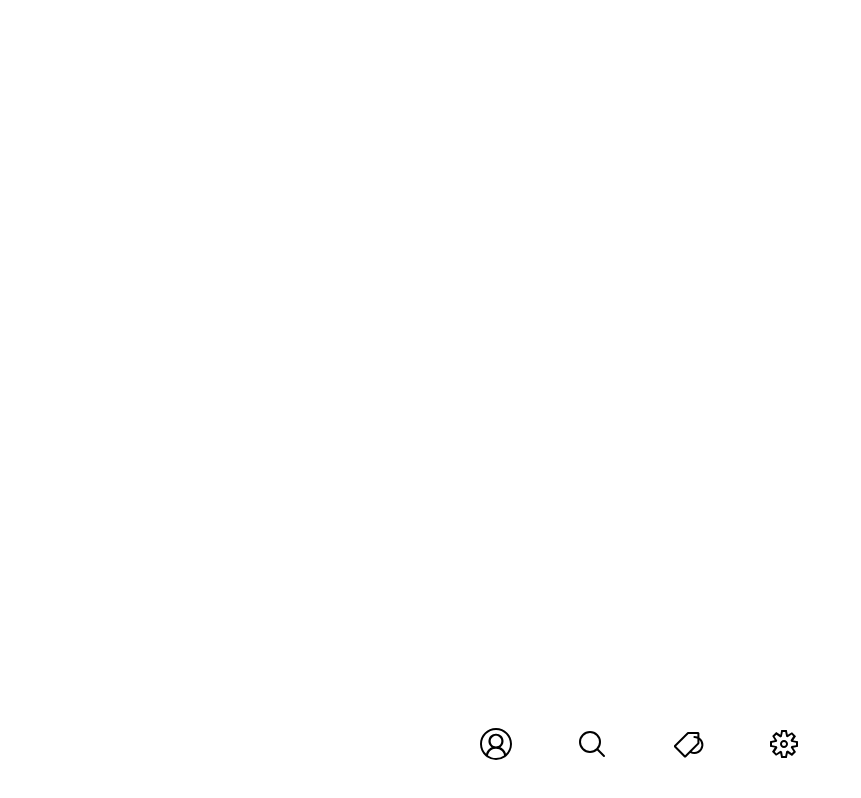
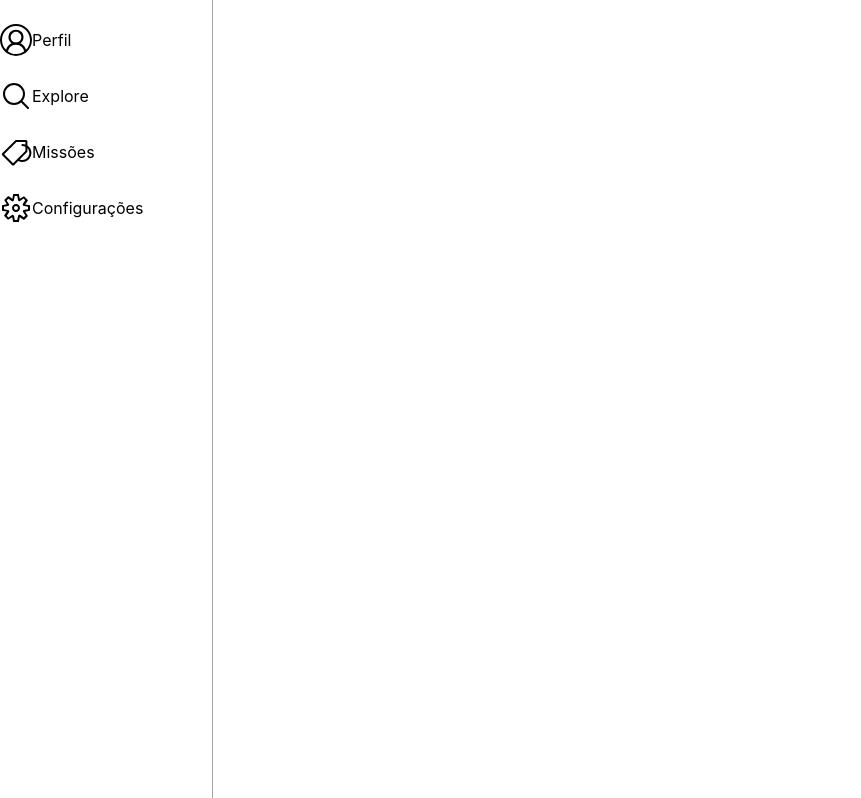
Before and after one commit to danielcorreia-dev/batteries-project, a Next.js app: page /sistema/usuario/perfil in a window 1280 px wide. Shown: the whole page, without its empty margins (0-861 px from the left). Built offline with nearby package versions, Linux system fonts and the light colour scheme.

Commit message:
add: sidebar and bootom nav

```diff
--- a/components/FormCadastro.tsx
+++ b/components/FormCadastro.tsx
@@ -69,7 +69,7 @@ const FormCadastro = () => {
             </ErrorMessage>
           </div>
           <div className='mb-4'>
-            <label htmlFor="password">Password:</label>
+            <label htmlFor="password">Senha:</label>
             <Field
               type="password"
               id="password"
@@ -81,7 +81,7 @@ const FormCadastro = () => {
             </ErrorMessage>
           </div>
           <div className='mb-4'>
-            <label htmlFor="confirmPassword">Confirm Password:</label>
+            <label htmlFor="confirmPassword">Confirme sua senha:</label>
             <Field
               type="password"
               id="confirmPassword"
@@ -97,7 +97,7 @@ const FormCadastro = () => {
             type="submit"
             className="border py-2 px-4 rounded bg-violet-500 text-white w-100 w-max"
           >
-            Register
+            Criar conta
           </button>
         </Form>
       )}
--- a/components/LoginForm.tsx
+++ b/components/LoginForm.tsx
@@ -48,7 +48,7 @@ const LoginForm = () => {
             </ErrorMessage>
           </div>
           <div className="mb-4">
-            <label htmlFor="password">Password:</label>
+            <label htmlFor="password">Senha:</label>
             <Field
               type="password"
               id="password"
--- a/components/layouts/UserLayout.tsx
+++ b/components/layouts/UserLayout.tsx
@@ -1,7 +1,21 @@
-import Sidebar from '../user/Sidebar';
+import SideUserNav from "../user/SideUserNav";
 
 const UserLayout = () => {
-  return <Sidebar />;
+  return (
+    <header>
+      <div>
+      {/* Sidebar */}
+      <div className="border-r border-1 border-neutral-400 w-1/6 h-screen">
+        <SideUserNav/>
+      </div>
+      {/* Main */}
+      <div></div>
+      {/* Missions */}
+      <div></div>
+
+      </div>
+    </header>
+  );
 };
 
 export default UserLayout;
--- a/components/user/UserNavbar.tsx
+++ b/components/user/BottomUserNavbar.tsx
@@ -5,7 +5,7 @@ import { Router, useRouter } from 'next/router';
 import { VscAccount, VscTag, VscGear } from 'react-icons/vsc';
 import { HiOutlineMagnifyingGlass } from 'react-icons/hi2';
 
-const UserNavbar = () => {
+const BottomUserNavbar = () => {
   const router = useRouter();
 
   const items = [
@@ -39,7 +39,7 @@ const UserNavbar = () => {
       href={item.url}
       key={'bottom-bar-' + item.url + item.text}
     >
-      <item.icon size={32}/>
+      <item.icon size={32} />
     </Link>
   ));
 
@@ -50,4 +50,4 @@ const UserNavbar = () => {
   );
 };
 
-export default UserNavbar;
+export default BottomUserNavbar;
--- /dev/null
+++ b/components/user/PerfilMainFrame.tsx
@@ -0,0 +1,5 @@
+const PerfilMainFrame = () => {
+  return <div></div>;
+};
+
+export default PerfilMainFrame;
--- a/components/user/Profile.tsx
+++ /dev/null
@@ -1,5 +0,0 @@
-const Profile = () => {
-  return <div></div>;
-};
-
-export default Profile;
--- /dev/null
+++ b/components/user/SideUserNav.tsx
@@ -0,0 +1,51 @@
+import classNames from 'classnames';
+import Link from 'next/link';
+import { Router, useRouter } from 'next/router';
+import { VscAccount, VscTag, VscGear } from 'react-icons/vsc';
+import { HiOutlineMagnifyingGlass } from 'react-icons/hi2';
+
+const SideUserNav = () => {
+  const router = useRouter();
+  const items = [
+    {
+      url: '/',
+      text: 'Perfil',
+      icon: VscAccount,
+    },
+    {
+      url: 'sistema/explore',
+      text: 'Explore',
+      icon: HiOutlineMagnifyingGlass,
+    },
+    {
+      url: 'sistema/missoes',
+      text: 'Missões',
+      icon: VscTag,
+    },
+    {
+      url: '/sistema/configuracoes',
+      text: 'Configurações',
+      icon: VscGear,
+    },
+  ];
+
+  const links = items.map((item) => (
+    <Link
+      className={classNames('p-4', {
+        'text-blue-700': item.url === router.asPath,
+      }, 'list-none')}
+      href={item.url}
+      key={'side-bar-' + item.url + item.text}
+    >
+      <li className='flex items-center'><item.icon size={32}/> {item.text}</li>
+    </Link>
+  ));
+
+  return (
+    <div>
+      <nav>{links}</nav>
+    </div>
+  );
+};
+
+export default SideUserNav;
--- a/pages/_app.tsx
+++ b/pages/_app.tsx
@@ -1,6 +1,14 @@
-import '@/styles/globals.css'
-import type { AppProps } from 'next/app'
+import '@/styles/globals.css';
+import type { AppProps } from 'next/app';
+import Head from 'next/head';
 
 export default function App({ Component, pageProps }: AppProps) {
-  return <Component {...pageProps} />
+  return (
+    <>
+      <Head>
+        <title>Batteries Project</title>
+      </Head>
+      <Component {...pageProps} />
+    </>
+  );
 }
--- a/pages/_document.tsx
+++ b/pages/_document.tsx
@@ -3,7 +3,7 @@ import { Html, Head, Main, NextScript } from 'next/document'
 export default function Document() {
   return (
     <Html lang="en">
-      <Head />
+      <Head/>
       <body>
         <Main />
         <NextScript />
--- a/pages/sistema/usuario/perfil.tsx
+++ b/pages/sistema/usuario/perfil.tsx
@@ -1,9 +1,9 @@
-import UserNavbar from "@/components/user/UserNavbar";
-
+import UserLayout from "@/components/layouts/UserLayout";
+import PerfilMainFrame from "@/components/user/PerfilMainFrame";
 
 const Perfil = () => (
   <>
-    <UserNavbar/>
+    <UserLayout/>
   </>
 );
 
```
